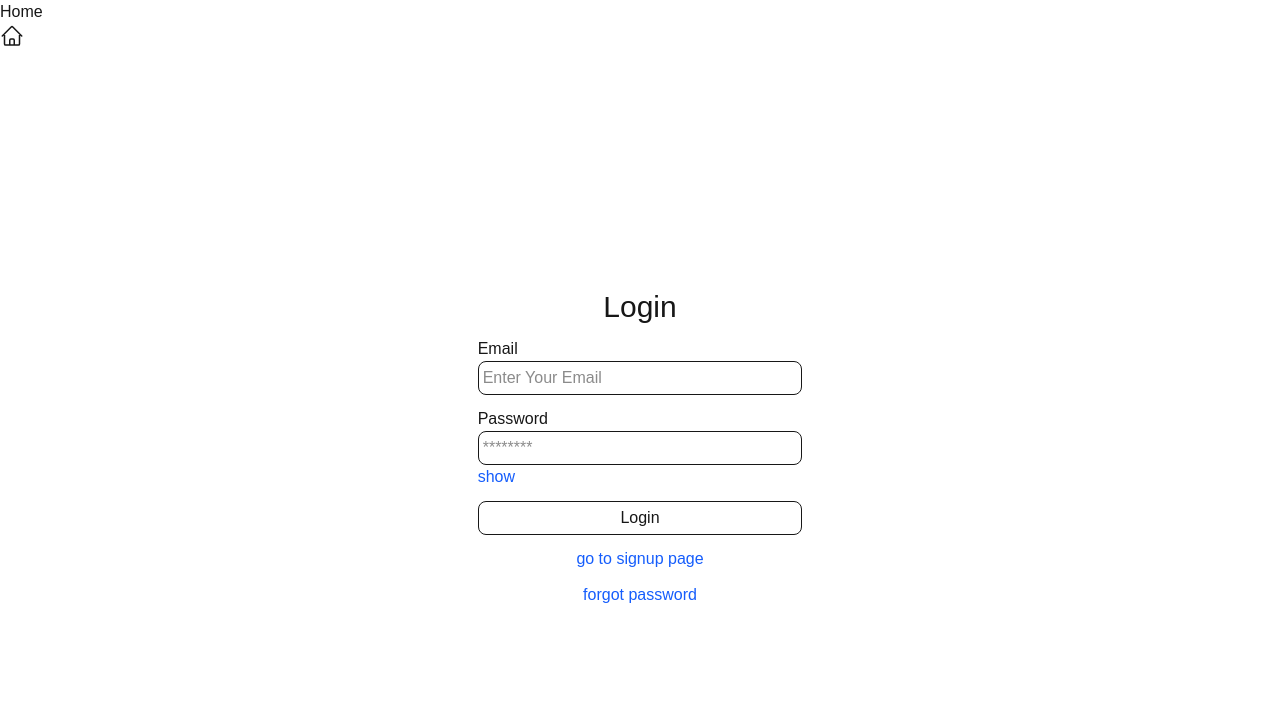
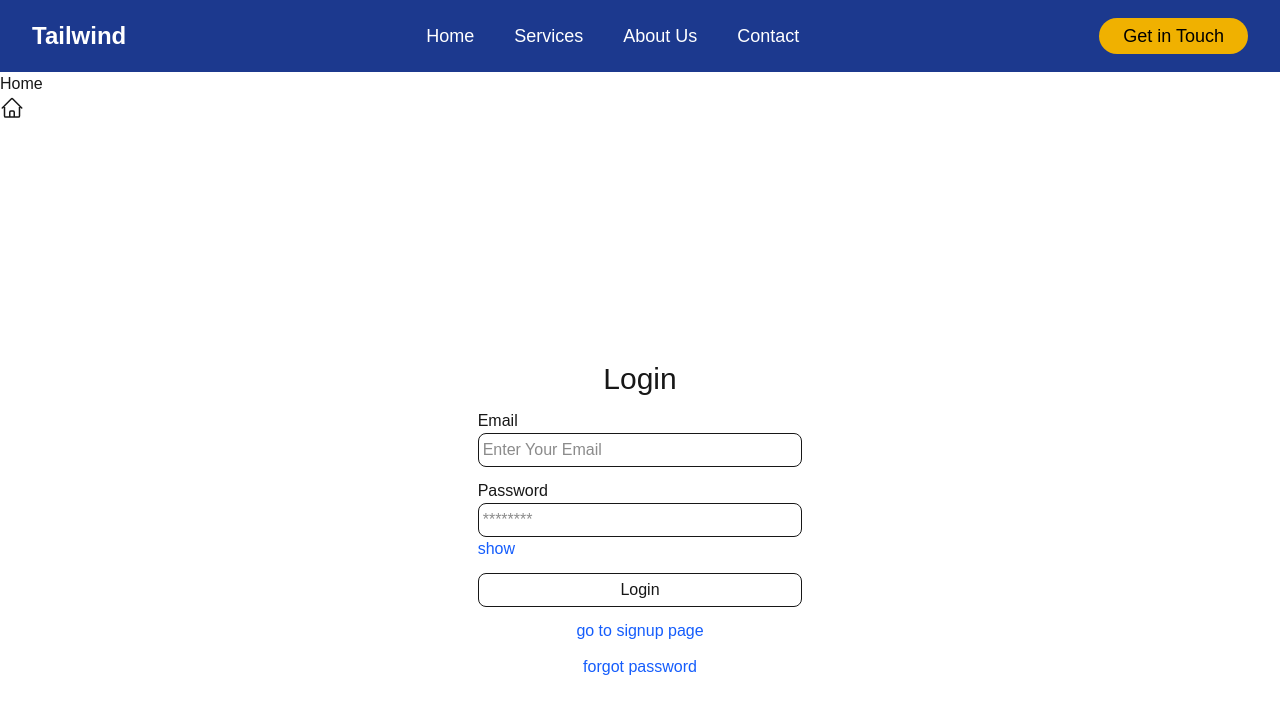
Before and after one commit to rudrasaiprasad1/next-auth, a Next.js app: page /login in a window 1280 px wide. Shown: the top 714 px of the page. Built offline with nearby package versions, Linux system fonts and the light colour scheme.

Commit message:
navbar added

```diff
--- a/src/app/layout.tsx
+++ b/src/app/layout.tsx
@@ -3,6 +3,7 @@ import { Geist, Geist_Mono } from "next/font/google";
 import "./globals.css";
 import { Toaster } from "react-hot-toast";
 import SideBar from "../components/SideBar";
+import { Header } from "../components/Header";
 
 const geistSans = Geist({
   variable: "--font-geist-sans",
@@ -29,6 +30,7 @@ export default function RootLayout({
       <body
         className={`${geistSans.variable} ${geistMono.variable} antialiased`}
       >
+        <Header />
         <SideBar />
         <Toaster />
         {children}
--- /dev/null
+++ b/src/components/Header.tsx
@@ -0,0 +1,99 @@
+import Link from "next/link";
+
+export const Header = () => {
+  return (
+    <header className="bg-blue-900 text-white">
+      <div className="max-w-7xl mx-auto px-4 sm:px-6 lg:px-8 py-5">
+        <div className="flex items-center justify-between">
+          {/* Logo Section  */}
+          <div className="flex">
+            <Link href="#" className="text-2xl font-bold">
+              Tailwind{" "}
+            </Link>
+          </div>
+
+          {/* Navigation Menu */}
+          <nav className="hidden md:flex space-x-10 text-lg">
+            <Link href="#" className="hover:text-gray-300 transition-all">
+              Home
+            </Link>
+            <Link
+              href="#services"
+              className="hover:text-gray-300 transition-all"
+            >
+              Services
+            </Link>
+            <Link href="#about" className="hover:text-gray-300 transition-all">
+              About Us
+            </Link>
+            <Link
+              href="#contact"
+              className="hover:text-gray-300 transition-all"
+            >
+              Contact
+            </Link>
+          </nav>
+
+          {/* Call-to-Action Button */}
+          <div className="hidden md:block">
+            <Link
+              href="https://rsp25.netlify.app/"
+              target="_blank"
+              className="bg-yellow-500 hover:bg-yellow-400 text-black py-2 px-6 rounded-full text-lg transition-all"
+            >
+              Get in Touch
+            </Link>
+          </div>
+
+          {/* Mobile Menu Button (for smaller screens)  */}
+          <div className="md:hidden flex items-center">
+            <button id="menu-button" className="text-white focus:outline-none">
+              <svg
+                className="h-6 w-6"
+                fill="none"
+                stroke="currentColor"
+                viewBox="0 0 24 24"
+                xmlns="http://www.w3.org/2000/svg"
+              >
+                <path
+                  strokeLinecap="round"
+                  strokeLinejoin="round"
+                  strokeWidth="2"
+                  d="M4 6h16M4 12h16M4 18h16"
+                ></path>
+              </svg>
+            </button>
+          </div>
+        </div>
+
+        {/* Mobile Navigation Menu  */}
+        <div id="mobile-menu" className="md:hidden mt-5 hidden space-y-4">
+          <Link
+            href="#"
+            className="block text-lg hover:text-gray-300 transition-all"
+          >
+            Home
+          </Link>
+          <Link
+            href="#services"
+            className="block text-lg hover:text-gray-300 transition-all"
+          >
+            Services
+          </Link>
+          <Link
+            href="#about"
+            className="block text-lg hover:text-gray-300 transition-all"
+          >
+            About Us
+          </Link>
+          <Link
+            href="#contact"
+            className="block text-lg hover:text-gray-300 transition-all"
+          >
+            Contact
+          </Link>
+        </div>
+      </div>
+    </header>
+  );
+};
```
